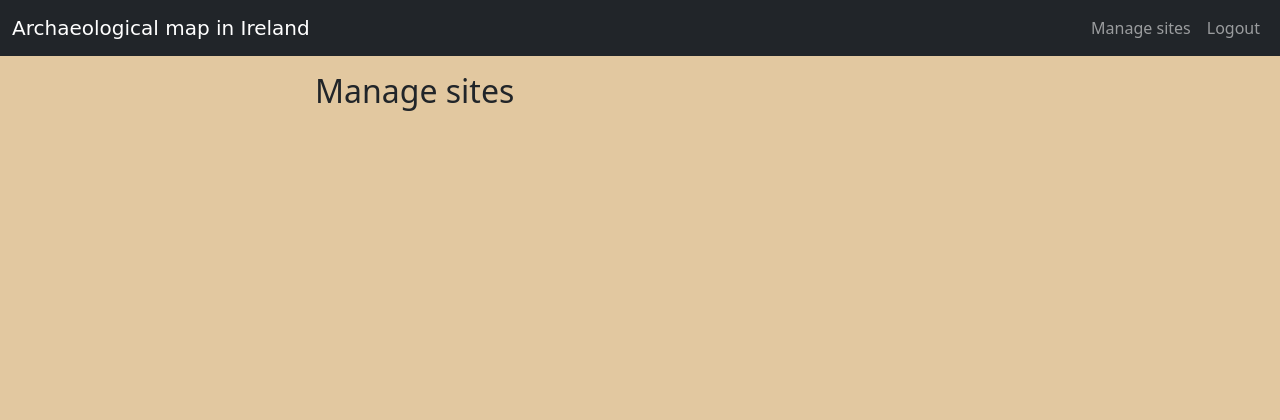
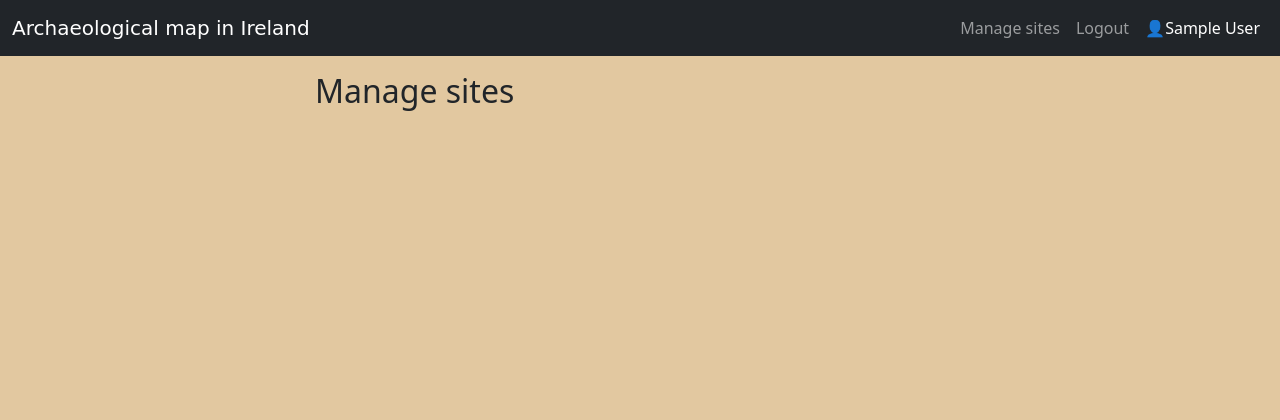
Before and after one commit to MihokoY/Project2023, a PHP site: page /pages/managesites.php in a window 1280 px wide. Shown: the top 420 px of the page. Run offline with PHP 8.4, Linux system fonts and the light colour scheme; the visitor is signed in with stand-in values (Sample User, id 1); data that the repository does not hold is empty; some web fonts are replaced.

Commit message:
show login user name

```diff
--- a/index.php
+++ b/index.php
@@ -44,7 +44,7 @@ session_start();
                             <a class="nav-link" href="pages/logout.php">Logout</a>
                         </li>
                         <li class="nav-item">
-                            <p class="nav-link text-white">&#128100;<?php echo $_SESSION["user_name"]; ?></p>
+                            <a class="nav-link text-white">&#128100;<?php echo $_SESSION["user_name"]; ?></a>
                         </li>
                     </ul>
                 </div>
--- a/pages/addsite.php
+++ b/pages/addsite.php
@@ -90,6 +90,9 @@ if (!empty($_POST)) {
                         <li class="nav-item">
                             <a class="nav-link" href="../pages/logout.php">Logout</a>
                         </li>
+                        <li class="nav-item">
+                            <a class="nav-link text-white">&#128100;<?php echo $_SESSION["user_name"]; ?></a>
+                        </li>
                     </ul>
                 </div>
             </div>
--- a/pages/editsite.php
+++ b/pages/editsite.php
@@ -59,6 +59,9 @@ $row = $stmt->fetch(PDO::FETCH_ASSOC);
                         </li>
                         <li class="nav-item">
                             <a class="nav-link" href="../pages/logout.php">Logout</a>
+                        </li>
+                        <li class="nav-item">
+                            <a class="nav-link text-white">&#128100;<?php echo $_SESSION["user_name"]; ?></a>
                         </li>
                     </ul>
                 </div>
--- a/pages/managesites.php
+++ b/pages/managesites.php
@@ -39,10 +39,13 @@ $stmt->execute();
                 <div class="collapse navbar-collapse justify-content-end" id="navbarNav">
                     <ul class="navbar-nav">
                         <li class="nav-item">
-                            <a class="nav-link" href="../pages/sites.php">Manage sites</a>
+                            <a class="nav-link" href="../pages/managesites.php">Manage sites</a>
                         </li>
                         <li class="nav-item">
                             <a class="nav-link" href="../pages/logout.php">Logout</a>
+                        </li>
+                        <li class="nav-item">
+                            <a class="nav-link text-white">&#128100;<?php echo $_SESSION["user_name"]; ?></a>
                         </li>
                     </ul>
                 </div>
--- a/pages/map.php
+++ b/pages/map.php
@@ -104,6 +104,9 @@ if(isset($_SESSION["loggedin"]) && $_SESSION["loggedin"] === true){
                         </li>
                         <li class="nav-item">
                             <a class="nav-link" href="../pages/logout.php">Logout</a>
+                        </li>
+                        <li class="nav-item">
+                            <a class="nav-link text-white">&#128100;<?php echo $_SESSION["user_name"]; ?></a>
                         </li>
                     </ul>
                 </div>
--- a/pages/mymap.php
+++ b/pages/mymap.php
@@ -78,6 +78,9 @@ $json = json_encode($siteData);
                         </li>
                         <li class="nav-item">
                             <a class="nav-link" href="../pages/logout.php">Logout</a>
+                        </li>
+                        <li class="nav-item">
+                            <a class="nav-link text-white">&#128100;<?php echo $_SESSION["user_name"]; ?></a>
                         </li>
                     </ul>
                 </div>
--- a/pages/mysites.php
+++ b/pages/mysites.php
@@ -59,6 +59,9 @@ $stmt->execute();
                         </li>
                         <li class="nav-item">
                             <a class="nav-link" href="../pages/logout.php">Logout</a>
+                        </li>
+                        <li class="nav-item">
+                            <a class="nav-link text-white">&#128100;<?php echo $_SESSION["user_name"]; ?></a>
                         </li>
                     </ul>
                 </div>
```
Also changed, not shown: pages/addsite_complete.php (+8 -0 lines).
